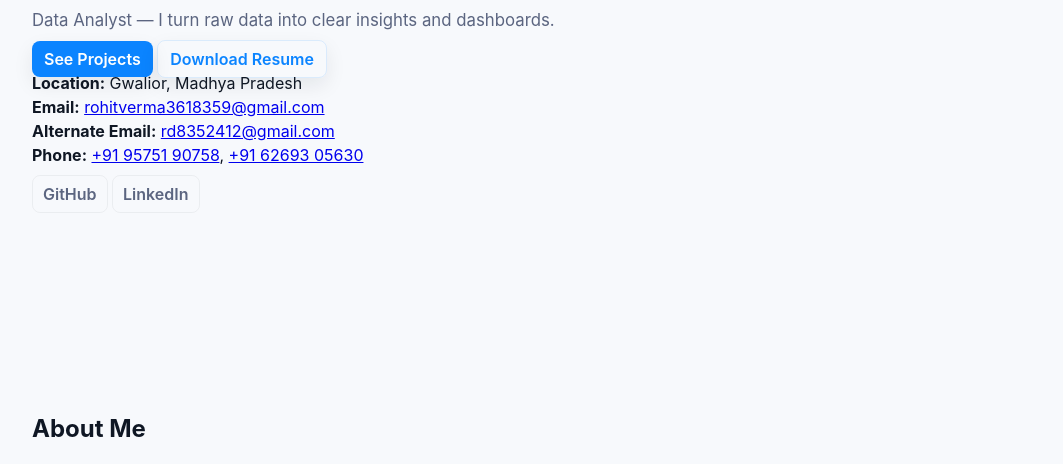
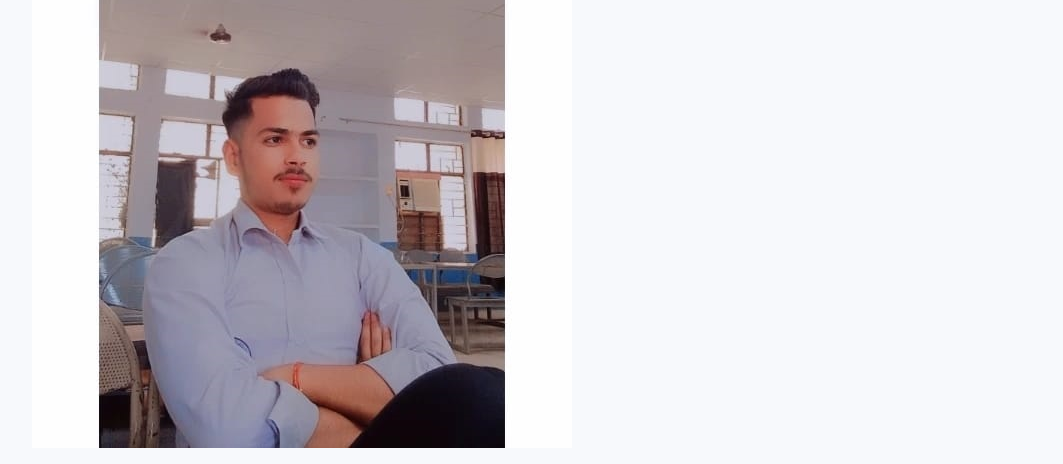
Before and after one commit to rohitverma123444/rohit-portfolio, a plain HTML site: page index.html in a window 1280 px wide. Shown: the part 251-715 px from the top of the page, without its empty margins (108-1171 px from the left). Drawn offline with Linux system fonts and the light colour scheme.

Commit message:
Update index.html

```diff
--- a/index.html
+++ b/index.html
@@ -30,7 +30,7 @@
     <section id="home" class="hero">
       <div class="container hero-grid">
         <div class="hero-left">
-            img src="profile.jpg" id="profilePhoto" />
+          <img src="profile.jpg" id="profilePhoto" />
           <h1>Hi, I'm <span class="accent">Rohit Verma</span></h1>
           <p class="lead">Data Analyst — I turn raw data into clear insights and dashboards.</p>
           <div class="hero-ctas">
```
